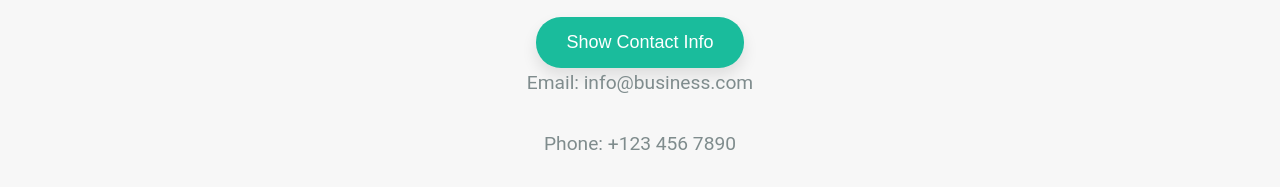
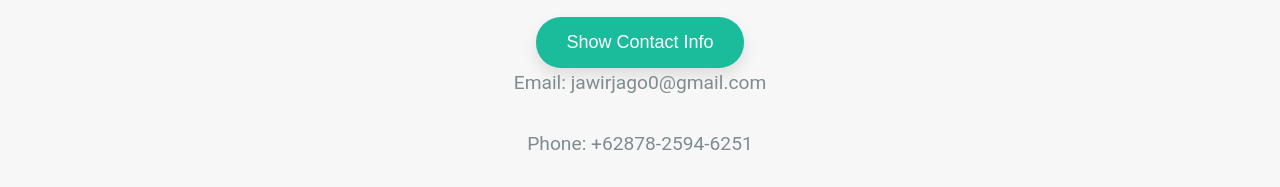
Before and after one commit to bzdev87/BZ-AI, a plain HTML site: page index.html in a window 1280 px wide. Both pictures are taken after a click on the button "Show Contact Info". Shown: the part 538-725 px from the top of the page. Drawn offline with Linux system fonts and the light colour scheme.

Commit message:
Update index.html

```diff
--- a/index.html
+++ b/index.html
@@ -137,8 +137,8 @@
             <h2>Contact Us</h2>
             <button onclick="showContactInfo()">Show Contact Info</button>
             <div id="contactInfo" style="display: none;">
-                <p>Email: info@business.com</p>
-                <p>Phone: +123 456 7890</p>
+                <p>Email: jawirjago0@gmail.com</p>
+                <p>Phone: +62878-2594-6251</p>
             </div>
             <div id="battery-status"></div>
             <div id="time-status"></div>
```
